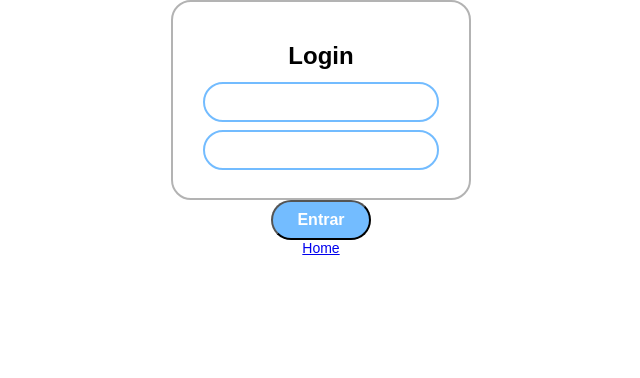
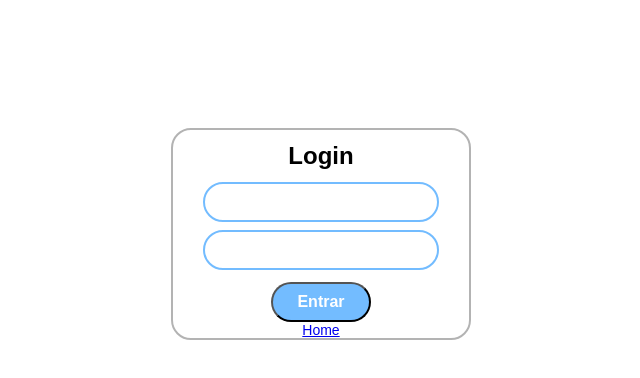
Before and after one commit to pfreire013/2be, a React (Create React App) app: page / in a window 1280 px wide. Shown: the top 378 px of the page, without its empty margins (319-959 px from the left). Built offline with nearby package versions, Linux system fonts and the light colour scheme.

Commit message:
add all login component in center

```diff
--- a/src/screens/Login/Login.js
+++ b/src/screens/Login/Login.js
@@ -10,11 +10,11 @@ function Login() {
           <Title>Login</Title>
           <InputName />
           <InputPassword />
+          <LoginButton>
+            <ButtonText>Entrar</ButtonText>
+          </LoginButton>
+          <Link to='/home'>Home</Link>
         </LoginContainer>
-        <LoginButton>
-          <ButtonText>Entrar</ButtonText>
-        </LoginButton>
-        <Link to='/home'>Home</Link>
     </Container>
   );
 }
--- a/src/screens/Login/styles.js
+++ b/src/screens/Login/styles.js
@@ -7,6 +7,7 @@ export const Container = styled.div`
   justify-content: center;
   align-items: center;
   flex-direction: column;
+  margin-top: 10%;
 `
 
 export const Title = styled.h1`
@@ -19,7 +20,6 @@ export const Title = styled.h1`
 `
 
 export const LoginContainer = styled.div`
-  height: 200px;
   width: 300px;
   background: #FFFFFF;
   border: 2px solid #B3B3B3;
@@ -50,6 +50,7 @@ export const LoginButton = styled.button`
   border-radius: 25px;
   height: 40px;
   width: 100px;
+  margin-top: 12px;
 `
 
 export const ButtonText = styled.h1`
--- a/src/styles/global.js
+++ b/src/styles/global.js
@@ -10,6 +10,9 @@ export default createGlobalStyle`
 
   html, body, #root {
     min-height: 100%;
+    /* display: flex;
+    align-items: center;
+    justify-content: center; */
   }
 
   body {
```
